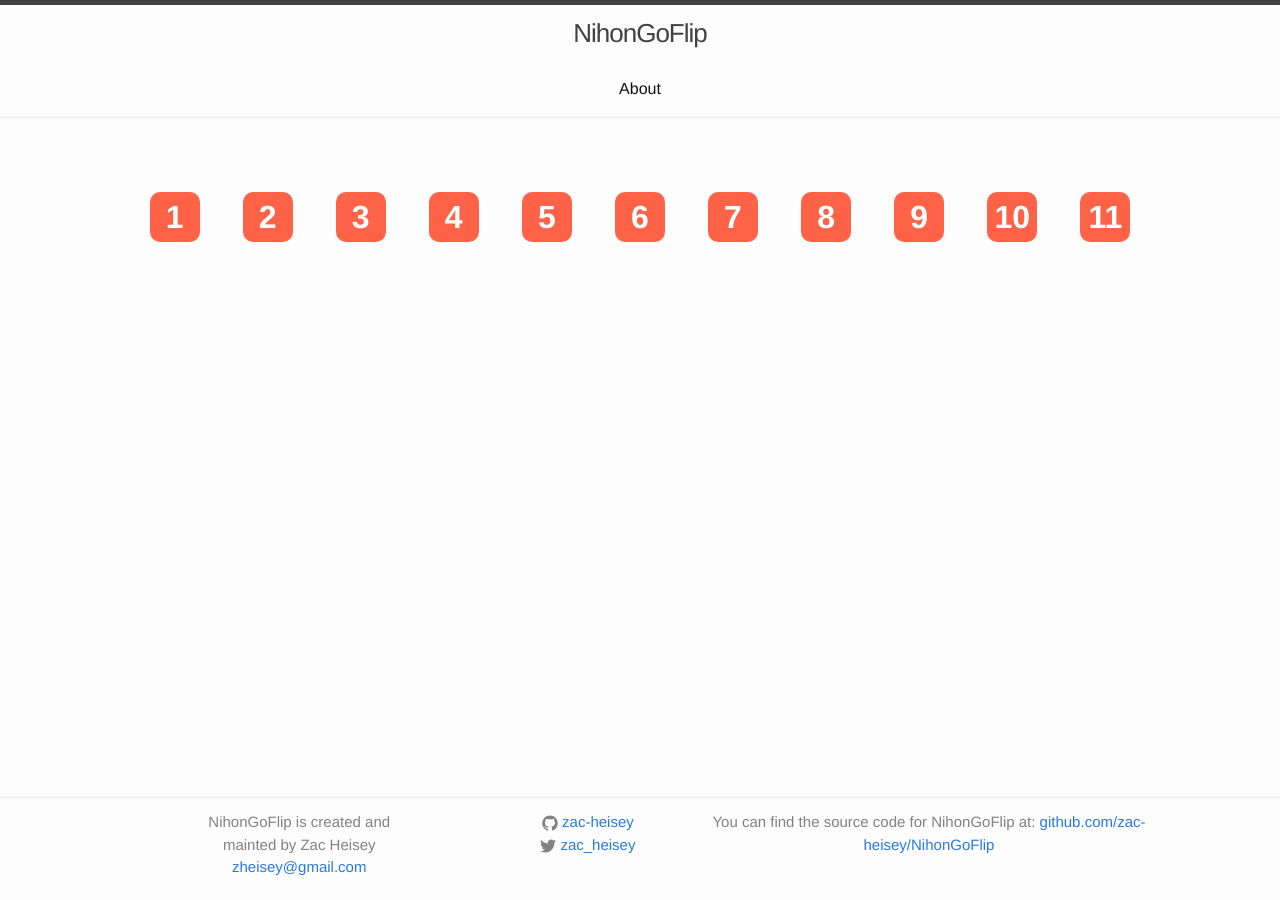
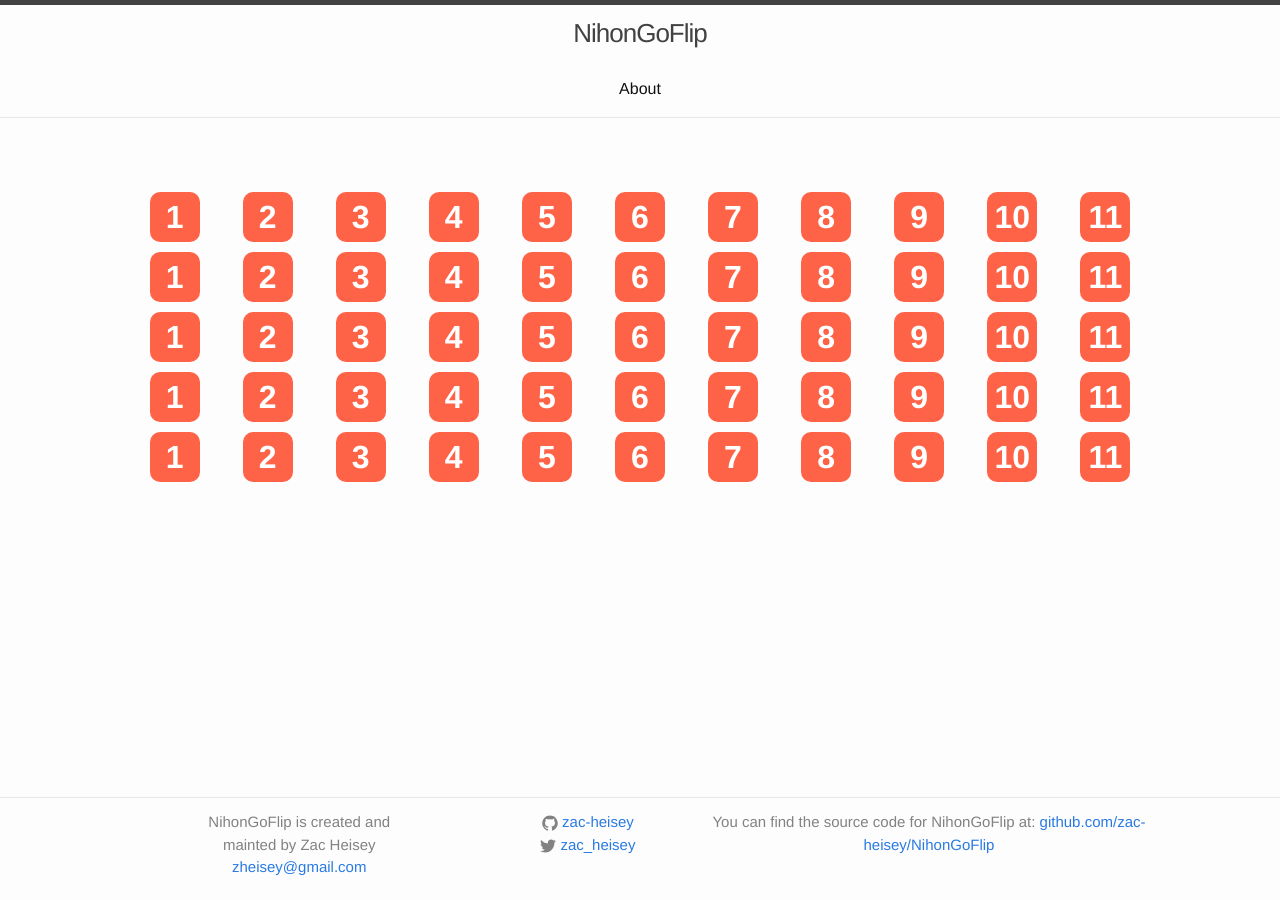
Before and after one commit to zac-heisey/NihonGoFlip, a Jekyll site: the page built from index.html, in a window 1280 px wide. Built offline with Jekyll 4.4.1, drawn with Linux system fonts in a browser that asks for light colours.

Commit message:
create rest of the flex rows (5 total)

```diff
--- a/index.html
+++ b/index.html
@@ -4,7 +4,59 @@ layout: default
 
 <div class="home">
   <!-- Flex Container Start -->
-  <ul class="flex-container">
+  <ul class="flex-container container-row-1">
+    <li class="flex-item">1</li>
+    <li class="flex-item">2</li>
+    <li class="flex-item">3</li>
+    <li class="flex-item">4</li>
+    <li class="flex-item">5</li>
+    <li class="flex-item">6</li>
+    <li class="flex-item">7</li>
+    <li class="flex-item">8</li>
+    <li class="flex-item">9</li>
+    <li class="flex-item">10</li>
+    <li class="flex-item">11</li>
+  </ul>
+  <ul class="flex-container container-row-2">
+    <li class="flex-item">1</li>
+    <li class="flex-item">2</li>
+    <li class="flex-item">3</li>
+    <li class="flex-item">4</li>
+    <li class="flex-item">5</li>
+    <li class="flex-item">6</li>
+    <li class="flex-item">7</li>
+    <li class="flex-item">8</li>
+    <li class="flex-item">9</li>
+    <li class="flex-item">10</li>
+    <li class="flex-item">11</li>
+  </ul>
+  <ul class="flex-container container-row-3">
+    <li class="flex-item">1</li>
+    <li class="flex-item">2</li>
+    <li class="flex-item">3</li>
+    <li class="flex-item">4</li>
+    <li class="flex-item">5</li>
+    <li class="flex-item">6</li>
+    <li class="flex-item">7</li>
+    <li class="flex-item">8</li>
+    <li class="flex-item">9</li>
+    <li class="flex-item">10</li>
+    <li class="flex-item">11</li>
+  </ul>
+  <ul class="flex-container container-row-4">
+    <li class="flex-item">1</li>
+    <li class="flex-item">2</li>
+    <li class="flex-item">3</li>
+    <li class="flex-item">4</li>
+    <li class="flex-item">5</li>
+    <li class="flex-item">6</li>
+    <li class="flex-item">7</li>
+    <li class="flex-item">8</li>
+    <li class="flex-item">9</li>
+    <li class="flex-item">10</li>
+    <li class="flex-item">11</li>
+  </ul>
+  <ul class="flex-container container-row-5">
     <li class="flex-item">1</li>
     <li class="flex-item">2</li>
     <li class="flex-item">3</li>
```
